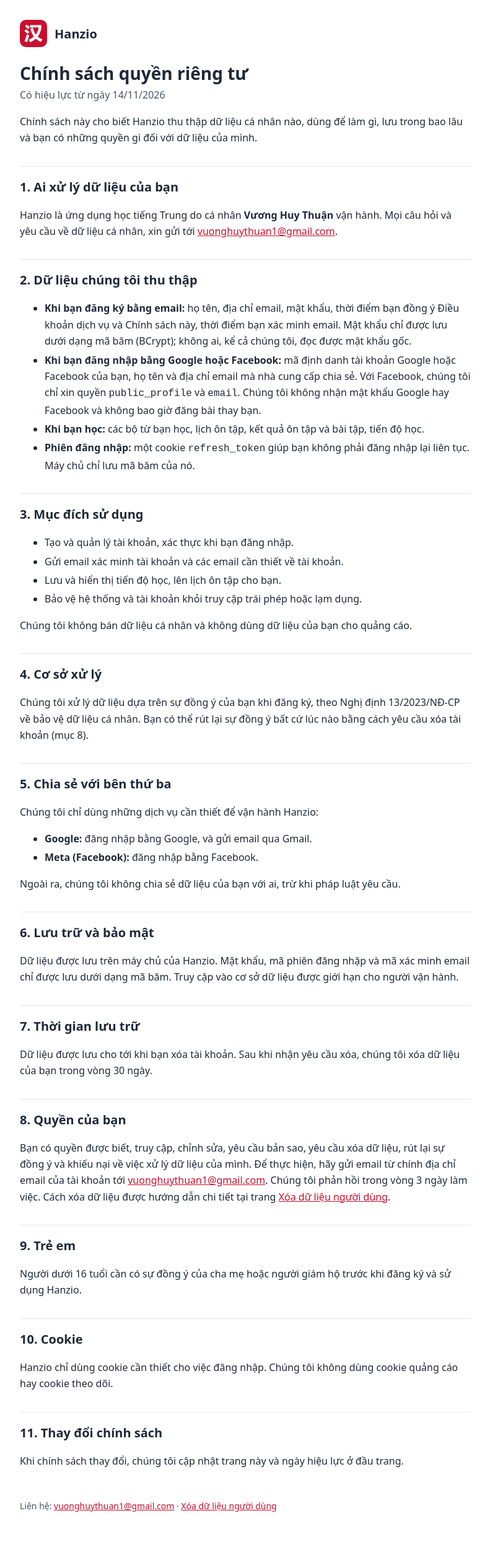
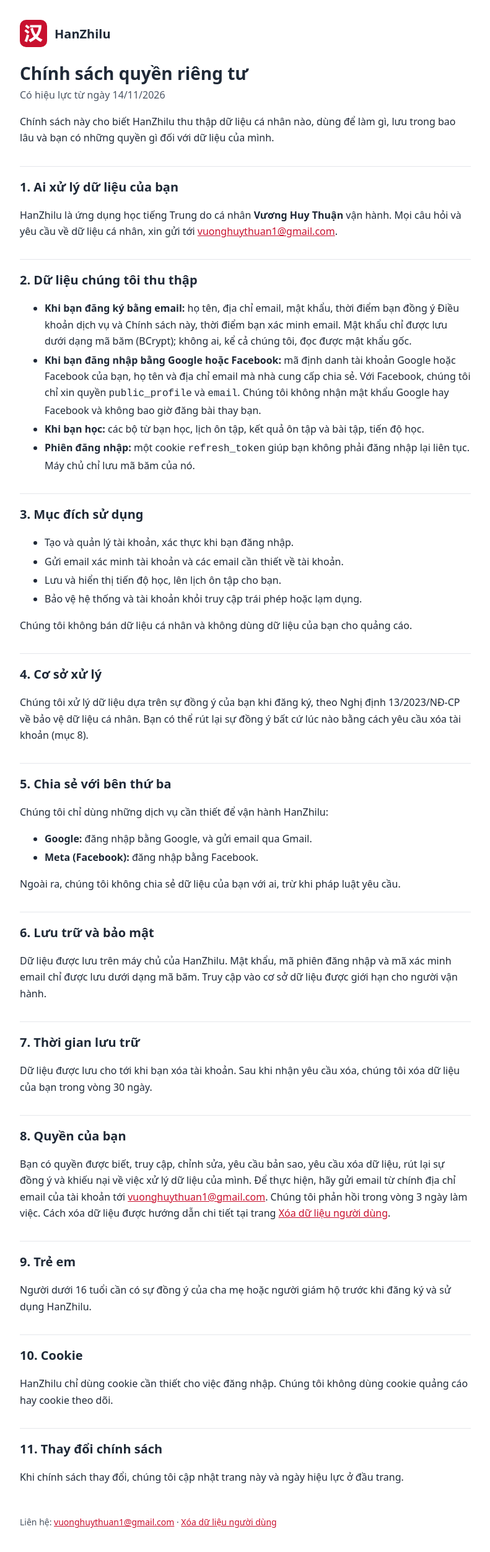
Before and after one commit to vuonghuythuan2003/hanzhilu-legal, a plain HTML site: page chinh-sach-quyen-rieng-tu/index.html in a window 1280 px wide. Shown: the whole page at 62% size, without its empty margins (244-1035 px from the left). Drawn offline with Linux system fonts and the light colour scheme.

Commit message:
docs: rename the product to HanZhilu
The pages and the repository (now hanzhilu-legal) use the product name
HanZhilu, the same as the Facebook app and the Google project.

```diff
--- a/chinh-sach-quyen-rieng-tu/index.html
+++ b/chinh-sach-quyen-rieng-tu/index.html
@@ -3,19 +3,19 @@
 <head>
   <meta charset="utf-8">
   <meta name="viewport" content="width=device-width, initial-scale=1">
-  <title>Chính sách quyền riêng tư – Hanzio</title>
+  <title>Chính sách quyền riêng tư – HanZhilu</title>
   <link rel="icon" href="../icon-1024.png">
   <link rel="stylesheet" href="../style.css">
 </head>
 <body>
 <main>
-  <header><img src="../icon-1024.png" alt=""><a href="../">Hanzio</a></header>
+  <header><img src="../icon-1024.png" alt=""><a href="../">HanZhilu</a></header>
   <h1>Chính sách quyền riêng tư</h1>
   <p class="effective">Có hiệu lực từ ngày 14/11/2026</p>
-  <p>Chính sách này cho biết Hanzio thu thập dữ liệu cá nhân nào, dùng để làm gì, lưu trong bao lâu và bạn có những quyền gì đối với dữ liệu của mình.</p>
+  <p>Chính sách này cho biết HanZhilu thu thập dữ liệu cá nhân nào, dùng để làm gì, lưu trong bao lâu và bạn có những quyền gì đối với dữ liệu của mình.</p>
 
   <h2>1. Ai xử lý dữ liệu của bạn</h2>
-  <p>Hanzio là ứng dụng học tiếng Trung do cá nhân <strong>Vương Huy Thuận</strong> vận hành. Mọi câu hỏi và yêu cầu về dữ liệu cá nhân, xin gửi tới <a href="mailto:vuonghuythuan1@gmail.com">vuonghuythuan1@gmail.com</a>.</p>
+  <p>HanZhilu là ứng dụng học tiếng Trung do cá nhân <strong>Vương Huy Thuận</strong> vận hành. Mọi câu hỏi và yêu cầu về dữ liệu cá nhân, xin gửi tới <a href="mailto:vuonghuythuan1@gmail.com">vuonghuythuan1@gmail.com</a>.</p>
 
   <h2>2. Dữ liệu chúng tôi thu thập</h2>
   <ul>
@@ -38,7 +38,7 @@
   <p>Chúng tôi xử lý dữ liệu dựa trên sự đồng ý của bạn khi đăng ký, theo Nghị định 13/2023/NĐ-CP về bảo vệ dữ liệu cá nhân. Bạn có thể rút lại sự đồng ý bất cứ lúc nào bằng cách yêu cầu xóa tài khoản (mục 8).</p>
 
   <h2>5. Chia sẻ với bên thứ ba</h2>
-  <p>Chúng tôi chỉ dùng những dịch vụ cần thiết để vận hành Hanzio:</p>
+  <p>Chúng tôi chỉ dùng những dịch vụ cần thiết để vận hành HanZhilu:</p>
   <ul>
     <li><strong>Google:</strong> đăng nhập bằng Google, và gửi email qua Gmail.</li>
     <li><strong>Meta (Facebook):</strong> đăng nhập bằng Facebook.</li>
@@ -46,7 +46,7 @@
   <p>Ngoài ra, chúng tôi không chia sẻ dữ liệu của bạn với ai, trừ khi pháp luật yêu cầu.</p>
 
   <h2>6. Lưu trữ và bảo mật</h2>
-  <p>Dữ liệu được lưu trên máy chủ của Hanzio. Mật khẩu, mã phiên đăng nhập và mã xác minh email chỉ được lưu dưới dạng mã băm. Truy cập vào cơ sở dữ liệu được giới hạn cho người vận hành.</p>
+  <p>Dữ liệu được lưu trên máy chủ của HanZhilu. Mật khẩu, mã phiên đăng nhập và mã xác minh email chỉ được lưu dưới dạng mã băm. Truy cập vào cơ sở dữ liệu được giới hạn cho người vận hành.</p>
 
   <h2>7. Thời gian lưu trữ</h2>
   <p>Dữ liệu được lưu cho tới khi bạn xóa tài khoản. Sau khi nhận yêu cầu xóa, chúng tôi xóa dữ liệu của bạn trong vòng 30 ngày.</p>
@@ -55,10 +55,10 @@
   <p>Bạn có quyền được biết, truy cập, chỉnh sửa, yêu cầu bản sao, yêu cầu xóa dữ liệu, rút lại sự đồng ý và khiếu nại về việc xử lý dữ liệu của mình. Để thực hiện, hãy gửi email từ chính địa chỉ email của tài khoản tới <a href="mailto:vuonghuythuan1@gmail.com">vuonghuythuan1@gmail.com</a>. Chúng tôi phản hồi trong vòng 3 ngày làm việc. Cách xóa dữ liệu được hướng dẫn chi tiết tại trang <a href="../xoa-du-lieu/">Xóa dữ liệu người dùng</a>.</p>
 
   <h2>9. Trẻ em</h2>
-  <p>Người dưới 16 tuổi cần có sự đồng ý của cha mẹ hoặc người giám hộ trước khi đăng ký và sử dụng Hanzio.</p>
+  <p>Người dưới 16 tuổi cần có sự đồng ý của cha mẹ hoặc người giám hộ trước khi đăng ký và sử dụng HanZhilu.</p>
 
   <h2>10. Cookie</h2>
-  <p>Hanzio chỉ dùng cookie cần thiết cho việc đăng nhập. Chúng tôi không dùng cookie quảng cáo hay cookie theo dõi.</p>
+  <p>HanZhilu chỉ dùng cookie cần thiết cho việc đăng nhập. Chúng tôi không dùng cookie quảng cáo hay cookie theo dõi.</p>
 
   <h2>11. Thay đổi chính sách</h2>
   <p>Khi chính sách thay đổi, chúng tôi cập nhật trang này và ngày hiệu lực ở đầu trang.</p>
```
Also changed, not shown: index.html (+3 -3 lines), xoa-du-lieu/index.html (+8 -8 lines).
